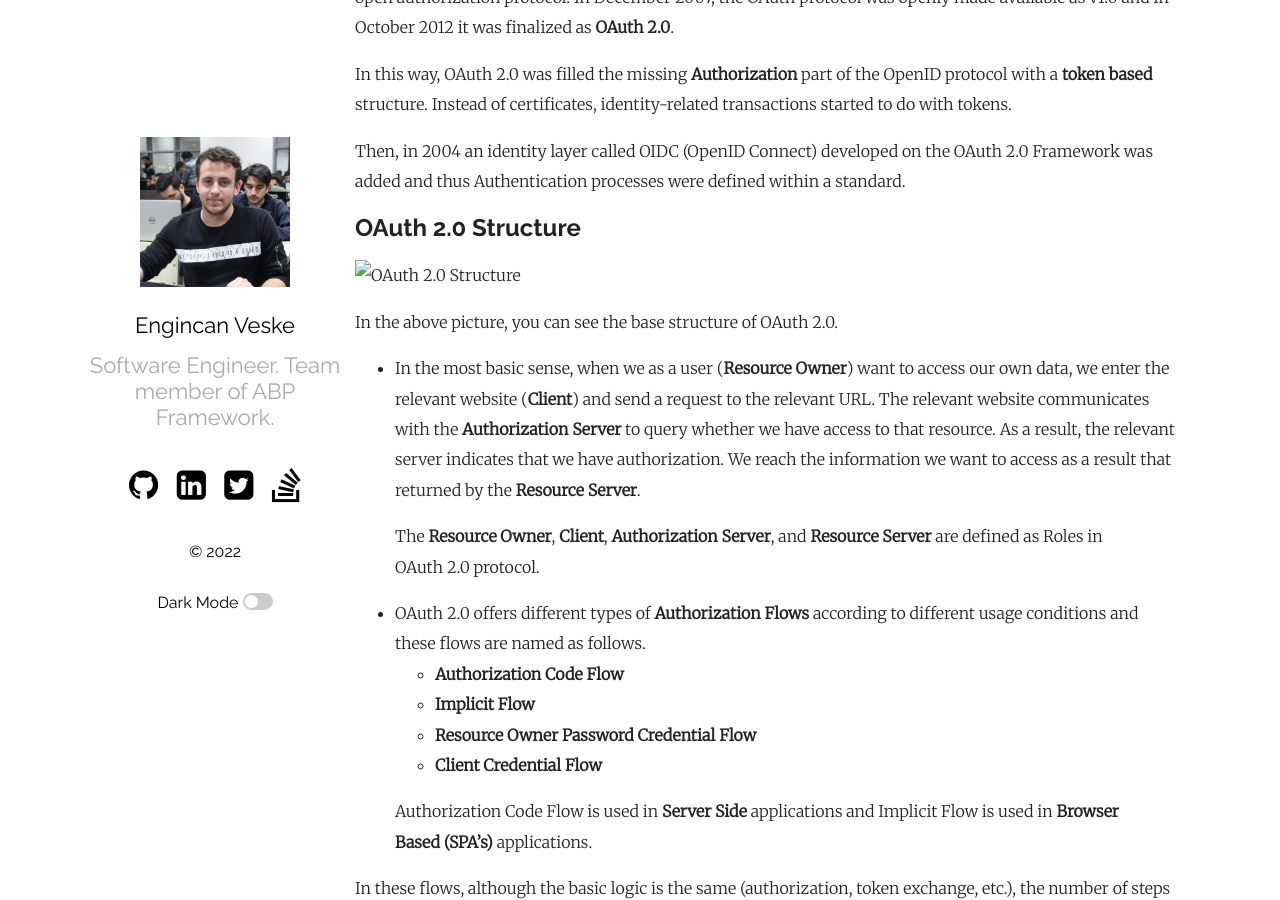
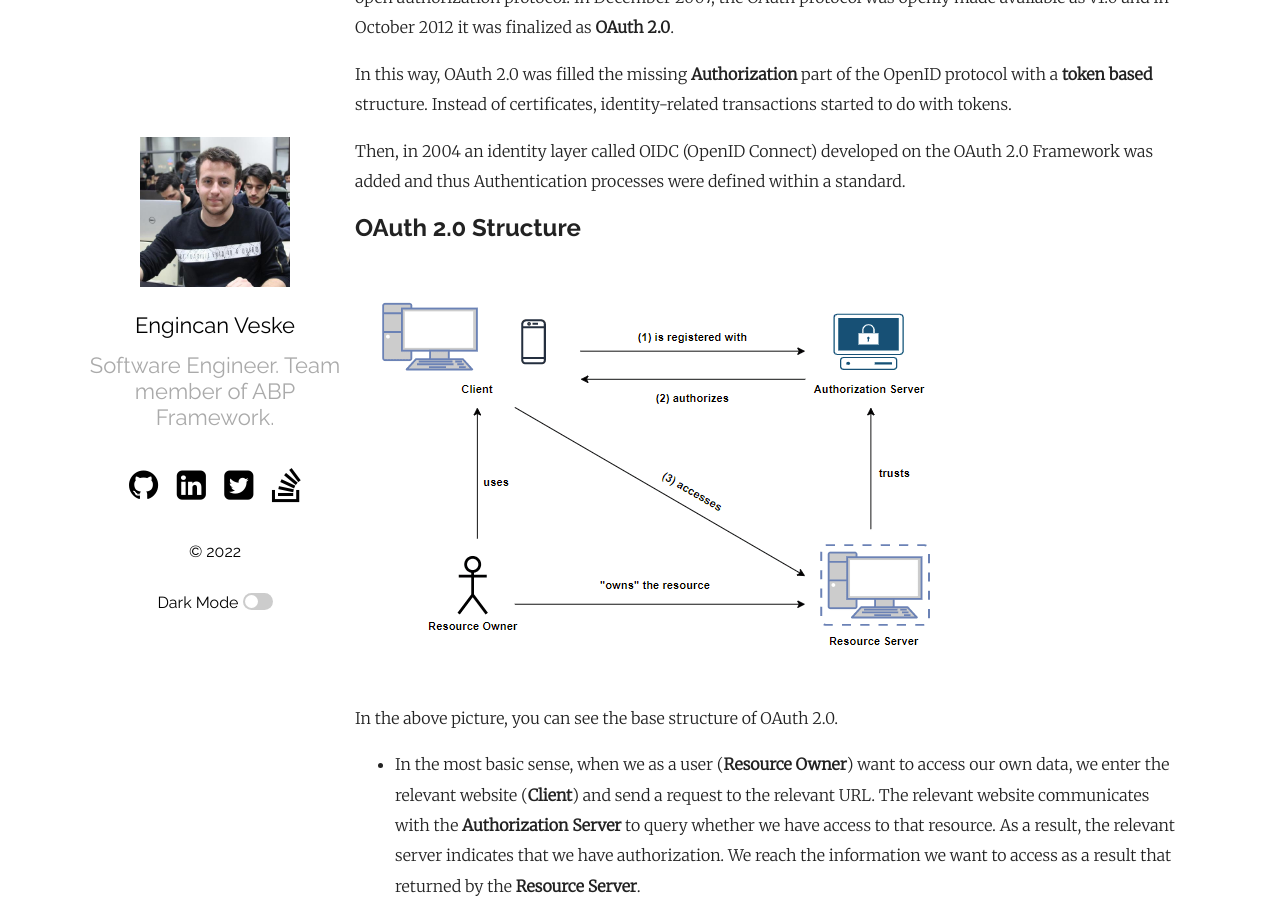
Before and after one commit to EngincanV/EngincanV.github.io, a Jekyll site: the page built from _posts/2022-06-11-what-are-oauth-and oidc-step-by-step-authorization-code-flow-with-examples.md, in a window 1280 px wide and 900 px high, scrolled down 725 px. Built offline with Jekyll 4.4.1, drawn with Linux system fonts in a browser that asks for light colours.

Commit message:
Update 2022-06-11-what-are-oauth-and oidc-step-by-step-authorization-code-flow-with-examples.md

```diff
--- a/_posts/2022-06-11-what-are-oauth-and oidc-step-by-step-authorization-code-flow-with-examples.md
+++ b/_posts/2022-06-11-what-are-oauth-and oidc-step-by-step-authorization-code-flow-with-examples.md
@@ -27,7 +27,7 @@ Then, in 2004 an identity layer called OIDC (OpenID Connect) developed on the OA
 
 ## OAuth 2.0 Structure
 
-![OAuth 2.0 Structure](../assets/images/oauth-oidc-article/oauth-structure.png)
+![OAuth 2.0 Structure](/assets/images/oauth-oidc-article/oauth-structure.png)
 
 In the above picture, you can see the base structure of OAuth 2.0.
 
@@ -51,7 +51,7 @@ We can examine this flow in 4 steps:
 
 **1-) Authorization Request**
 
-![Authorization Request](../assets/images/oauth-oidc-article/authorization-request.png)
+![Authorization Request](/assets/images/oauth-oidc-article/authorization-request.png)
 
 * If we examine the related request, we can see that we passed a query parameter named **"client_id"**. This "client_id" represents our application defined within the OAuth 2.0 protocol. In other word, it's a value that identifies the relevant application. The **"scope"** parameter specifies the scope of the relevant authorization. In other words, the user is only allowed to see the relevant information in the `resource` and `profile` scope above. User can't access any other part of the application (e.g. delete contact) by using the generated token.
 
@@ -63,13 +63,13 @@ We can examine this flow in 4 steps:
 
 After the **Authorization Server** ensure that the relevant request is valid and in the correct format as well, it sends a GET request with the **Authorization Code** to the relevant callback url (redirect_uri) specified in the request.
 
-![Authorization Response](../assets/images/oauth-oidc-article/authorization-response.jpg)
+![Authorization Response](/assets/images/oauth-oidc-article/authorization-response.jpg)
 
 **3-) Token Request**
 
 After obtaining the **Authorization Code**, a token request is made by using the relevant Authorization Code to obtain a **Access Token**. (Token exchange => Authorization Code ↔ Access Token)
 
-![Token Request](../assets/images/oauth-oidc-article/token-request.png)
+![Token Request](/assets/images/oauth-oidc-article/token-request.png)
 
 * As can be seen in this request, **Authorization Code** is specified as the `grant_type` and if this request is successful Authorization Server redirects us to the route specified in the "redirect_uri" parameter.
 
@@ -77,7 +77,7 @@ After obtaining the **Authorization Code**, a token request is made by using the
 
 If the "Token Request" we made in the third step is successful, a similar response returns as below and can be used by the **Client** (the application we want to use).
 
-![Token Response](../assets/images/oauth-oidc-article/token-response.png)
+![Token Response](/assets/images/oauth-oidc-article/token-response.png)
 
 * Now, with this "access_token" the user can access its own data from **Resource Server** through the **Client**.
 
@@ -85,7 +85,7 @@ If the "Token Request" we made in the third step is successful, a similar respon
 
 ## OIDC (OpenID Connect) Structure
 
-![OIDC](../assets/images/oauth-oidc-article/oidc.png)
+![OIDC](/assets/images/oauth-oidc-article/oidc.png)
 
 > Simple **identity layer** on top of the OAuth 2.0 protocol.
 
@@ -103,41 +103,41 @@ We can examine this flow in 6 steps:
 
 **1-) Authentication Request**
 
-![Authentication Request](../assets/images/oauth-oidc-article/authentication-request.png)
+![Authentication Request](/assets/images/oauth-oidc-article/authentication-request.png)
 
 * If we examine the related endpoint, we can see that a value called **openid** is passed in the scope section. We can actually think of this as the equivalent of the identity layer concept we used when defining OIDC. With this scope added to the OAuth 2.0 protocol, Authorization Server now handles the relevant request within the scope of OIDC.
 
 **2-) Authentication Response**
 
-![Authentication Response](../assets/images/oauth-oidc-article/authentication-response.jpg)
+![Authentication Response](/assets/images/oauth-oidc-article/authentication-response.jpg)
 
 * Here, as in OAuth 2.0, a **GET** request is sent to the callback-url (redirect-uri) with the `Authorization Code`. In this way, the Client becomes aware of the relevant authorization code.
 
 **3-) Token Request**
 
-![Token Request](../assets/images/oauth-oidc-article/token-request-2.png)
+![Token Request](/assets/images/oauth-oidc-article/token-request-2.png)
 
 * Then, the relevant Client requests a token from the Authorization Server with the "authorization_code" it has obtained. (Token exchange => Authorization Code ↔ Access Token)
 
 **4-) Token Response**
 
-![Token Response](../assets/images/oauth-oidc-article/token-response-2.png)
+![Token Response](/assets/images/oauth-oidc-article/token-response-2.png)
 
 If we examine the response we can see the "id_token" section.
 
 * **ID_Token**: It can be thought of as an identity card. Contains information about the end user. It is in JWT format. It can be thought of as the add-on that OIDC brings to OAuth 2.0. In this way, the Authentication process can happen.
 
-![ID_Token](../assets/images/oauth-oidc-article/id-token.jpg)
+![ID_Token](/assets/images/oauth-oidc-article/id-token.jpg)
 
 **5-) UserInfo Request - Obtaining End User's Information**
 
-![UserInfo Request](../assets/images/oauth-oidc-article/user-info.jpg)
+![UserInfo Request](/assets/images/oauth-oidc-article/user-info.jpg)
 
 * The UserInfo endpoint returns information about the logged in user (name, surname, etc.). When the client needs the information of the relevant user, he can obtain the necessary information by using this endpoint. (Note that the relevant user is now authenticated and a request is made to the endpoint using the Bearer Authorization.)
 
 **6-) UserInfo Response**
 
-![UserInfo Response](../assets/images/oauth-oidc-article/user-info-response.png)
+![UserInfo Response](/assets/images/oauth-oidc-article/user-info-response.png)
 
 * If the request that we made in the previous step is successful, the user's information receives.
 
```
